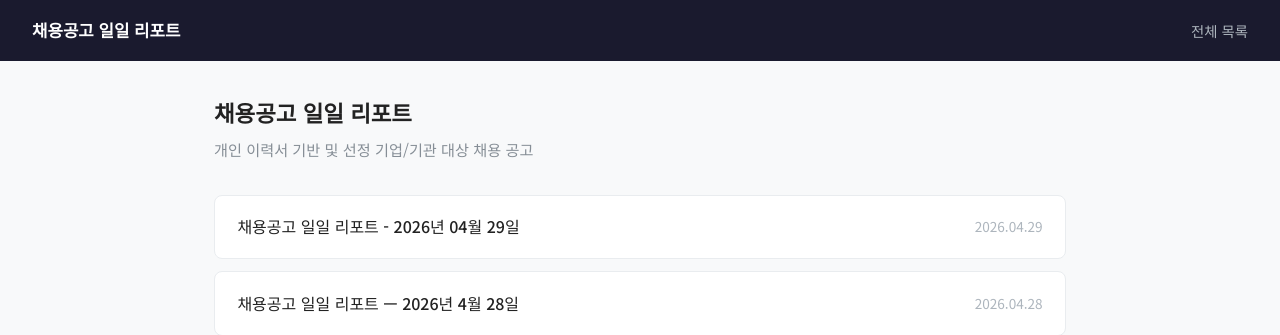
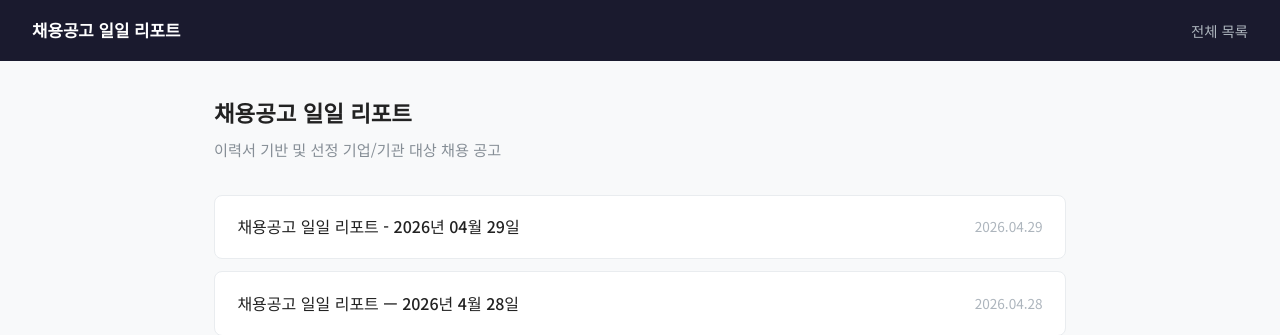
Before and after one commit to lee-sj/daily-report, a Jekyll site: the page built from index.html, in a window 1280 px wide. Shown: the top 335 px of the page. Built offline with Jekyll 4.4.1, drawn with Linux system fonts in a browser that asks for light colours.

Commit message:
daily report 20260429

```diff
--- a/index.html
+++ b/index.html
@@ -4,7 +4,7 @@ title: "전체 리포트 목록"
 ---
 <div>
   <h1 style="font-size: 1.4rem; margin-bottom: 0.4rem;">채용공고 일일 리포트</h1>
-  <p style="color: #868e96; margin-bottom: 2rem; font-size: 0.95rem;">개인 이력서 기반 및 선정 기업/기관 대상 채용 공고</p>
+  <p style="color: #868e96; margin-bottom: 2rem; font-size: 0.95rem;">이력서 기반 및 선정 기업/기관 대상 채용 공고</p>
 
   <div style="display: flex; flex-direction: column; gap: 0.75rem;">
     {% assign sorted_reports = site.reports | sort: 'date' | reverse %}
```
